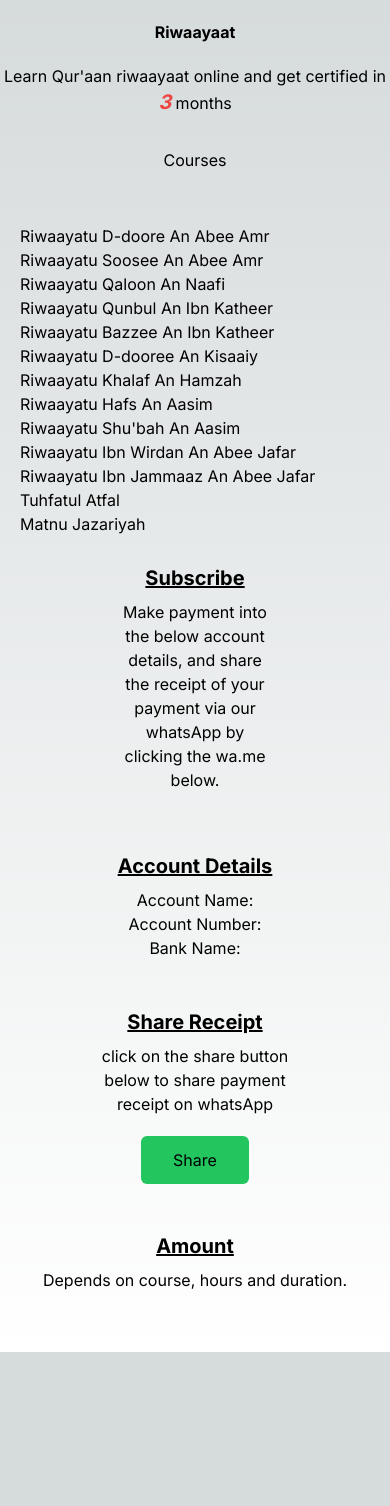
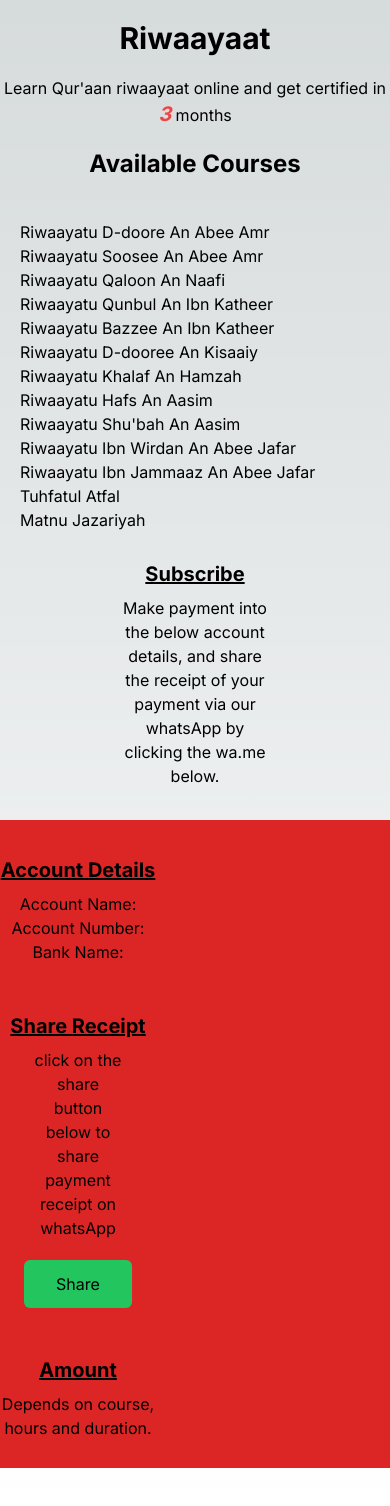
Before and after one commit to Bentike/riwaayaat, a Next.js app: page / in a window 390 px wide. Before the commit the page ends 1352 px from the top, so only its background shows below. Built offline with nearby package versions, Linux system fonts and the light colour scheme.

Commit message:
centered sub flex items

```diff
--- a/src/app/components/courses.js
+++ b/src/app/components/courses.js
@@ -19,7 +19,7 @@ let riwaayaat = [
 const Courses = () => {
   return (
     <div className="text-center">
-      <h1 className="lg:text-3xl my-8">Courses</h1>
+      <h1 className="text-2xl lg:text-4xl my-5 font-bold">Available Courses</h1>
       <div>
         <Riwaayaat riwaayaat={riwaayaat} />
       </div>
--- a/src/app/components/header.js
+++ b/src/app/components/header.js
@@ -1,7 +1,7 @@
 const Header = () => {
   return (
     <div>
-      <h1 className="text-center lg:text-6xl py-5 font-bold">Riwaayaat</h1>
+      <h1 className="text-center text-3xl lg:text-6xl py-5 font-bold">Riwaayaat</h1>
       <p className="text-center">
         Learn Qur'aan riwaayaat online and get certified in <span className="text-red-500 text-xl font-bold italic">3</span> months
       </p>
--- a/src/app/components/subscription.js
+++ b/src/app/components/subscription.js
@@ -10,15 +10,15 @@ const Subscription = () => {
           </p>
         </div>
       </div>
-      <div className="flex justify-around mb-10 flex-wrap">
-        <div className="my-5 md:my-0">
+      <div className="flex flex-col md:flex-row justify-center mb-10  bg-red-600 py-2">
+        <div className="my-5 md:my-0 w-[40%]">
           <h3 className="text-xl font-bold lg:text-2xl underline py-2">Account Details</h3>
           <p>Account Name:</p>
           <p>Account Number:</p>
           <p>Bank Name:</p>
         </div>
 
-        <div className="my-5 md:my-0">
+        <div className="my-5 md:my-0 w-[40%]">
           <h3 className="text-xl font-bold lg:text-2xl underline py-2">Share Receipt</h3>
           <p className="w-[60%] text-center mx-auto">
             click on the share button below to share payment receipt on whatsApp
@@ -28,7 +28,7 @@ const Subscription = () => {
           </a>
         </div>
 
-        <div className="my-5 md:my-0">
+        <div className="my-5 md:my-0 w-[40%]">
           <h3 className="text-xl font-bold lg:text-2xl underline py-2">Amount</h3>
           <p>Depends on course, hours and duration.</p>
         </div>
```
